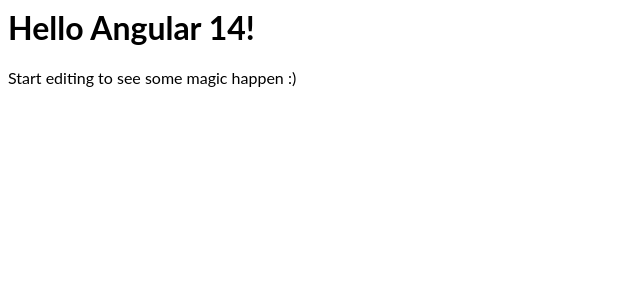
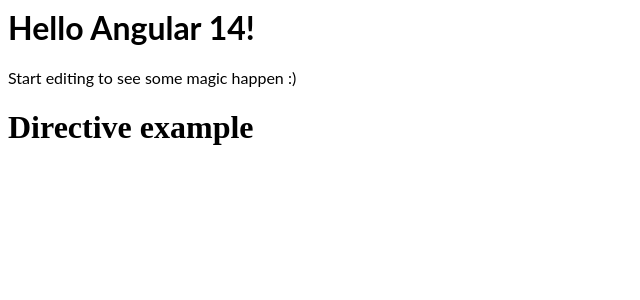
Before and after one commit to Asim-Coding/Director-Example, an Angular app: page / in a window 1280 px wide. Shown: the top 300 px of the page, without its empty margins (0-640 px from the left). Built offline with nearby package versions, Linux system fonts and the light colour scheme.

Commit message:
2 files modified, 1 added

```diff
--- a/src/app/app.component.html
+++ b/src/app/app.component.html
@@ -2,3 +2,4 @@
 <p>
   Start editing to see some magic happen :)
 </p>
+<app-child></app-child>
--- a/src/app/app.module.ts
+++ b/src/app/app.module.ts
@@ -4,10 +4,11 @@
 
 import { AppComponent } from './app.component';
 import { HelloComponent } from './hello.component';
+import { ChildComponent } from './child/child.component';
 
 @NgModule({
   imports:      [ BrowserModule, FormsModule ],
-  declarations: [ AppComponent, HelloComponent ],
+  declarations: [ AppComponent, HelloComponent,ChildComponent ],
   bootstrap:    [ AppComponent ]
 })
 export class AppModule { }
--- /dev/null
+++ b/src/app/child/child.component.html
@@ -0,0 +1 @@
+<h1>Directive example</h1>
```
